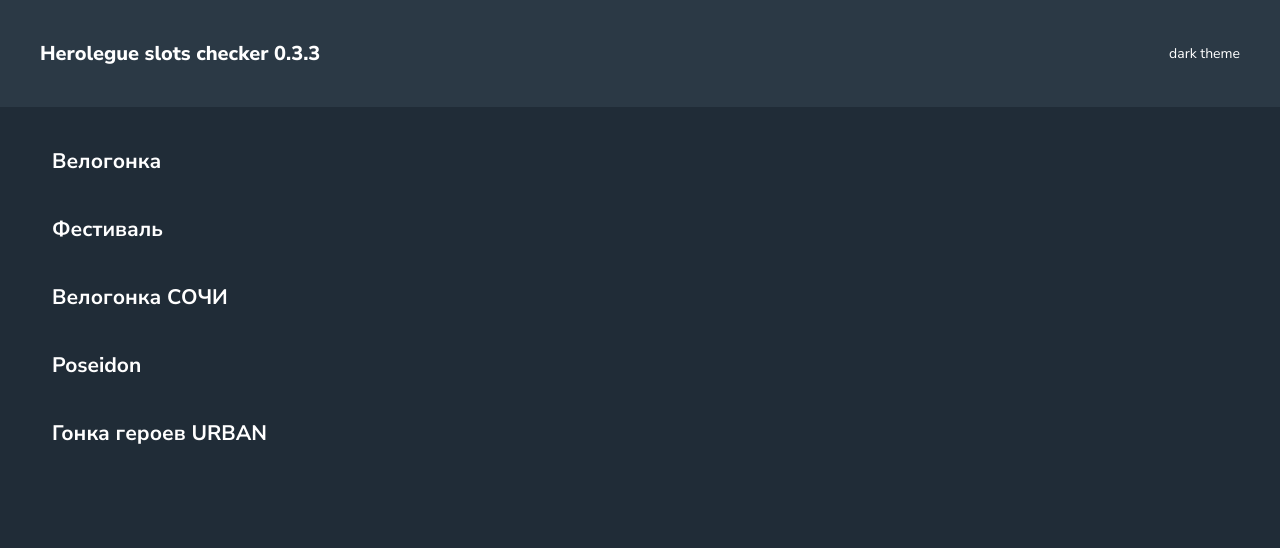
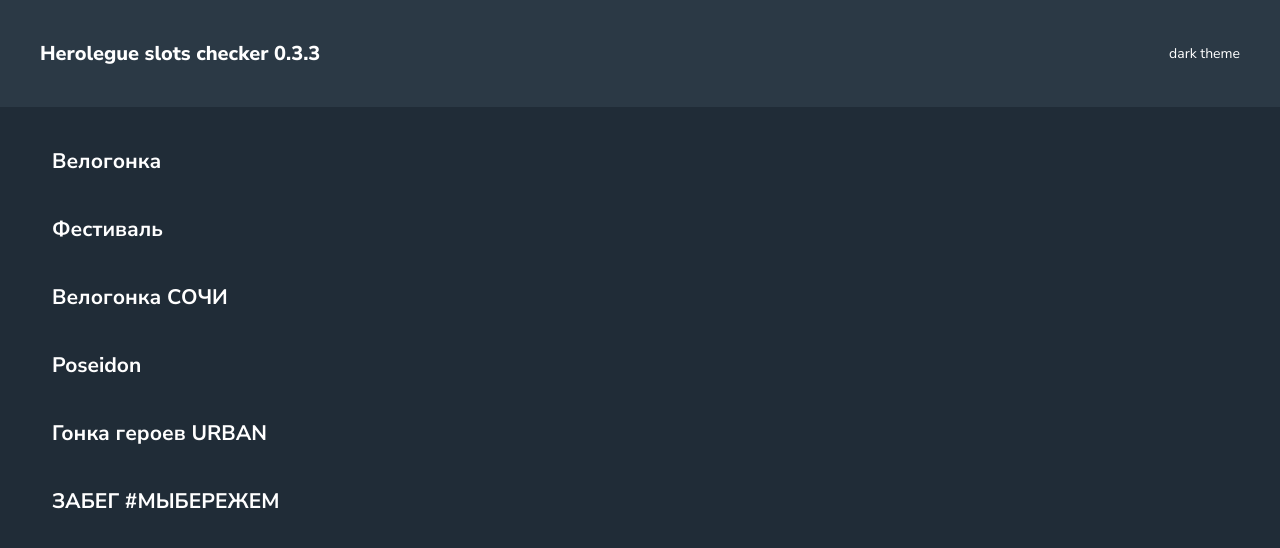
Before and after one commit to solovevevgeny/strada-checker, a React (Create React App) app: page / in a window 1280 px wide. Shown: the top 548 px of the page. Built offline with nearby package versions, Linux system fonts and the light colour scheme; no server answers.

Commit message:
events list

```diff
--- a/src/components/List.jsx
+++ b/src/components/List.jsx
@@ -10,6 +10,7 @@ export const List = () => {
                 <Checker url="https://heroleague.ru/api/event/event_format/lastrada2024_sochi1" name="Велогонка СОЧИ"/>
                 <Checker url="https://heroleague.ru/api/event/event_format/poseidon2024_spb" name="Poseidon"/>
                 <Checker url="https://heroleague.ru/api/event/event_format/urban2024_spb" name="Гонка героев URBAN"/>
+                <Checker url="https://heroleague.ru/api/event/event_format/eforum2024_2013348" name="ЗАБЕГ #МЫБЕРЕЖЕМ"/>
                 {/* <Checker url="https://heroleague.ru/api/event/event_format/trail2024_498817_2707" name="Trail"/> */}
                 {/* <Checker url="https://heroleague.ru/api/event/event_format/lastrada2024_spb1" name="Велогонка"/> */}
         </>
```
